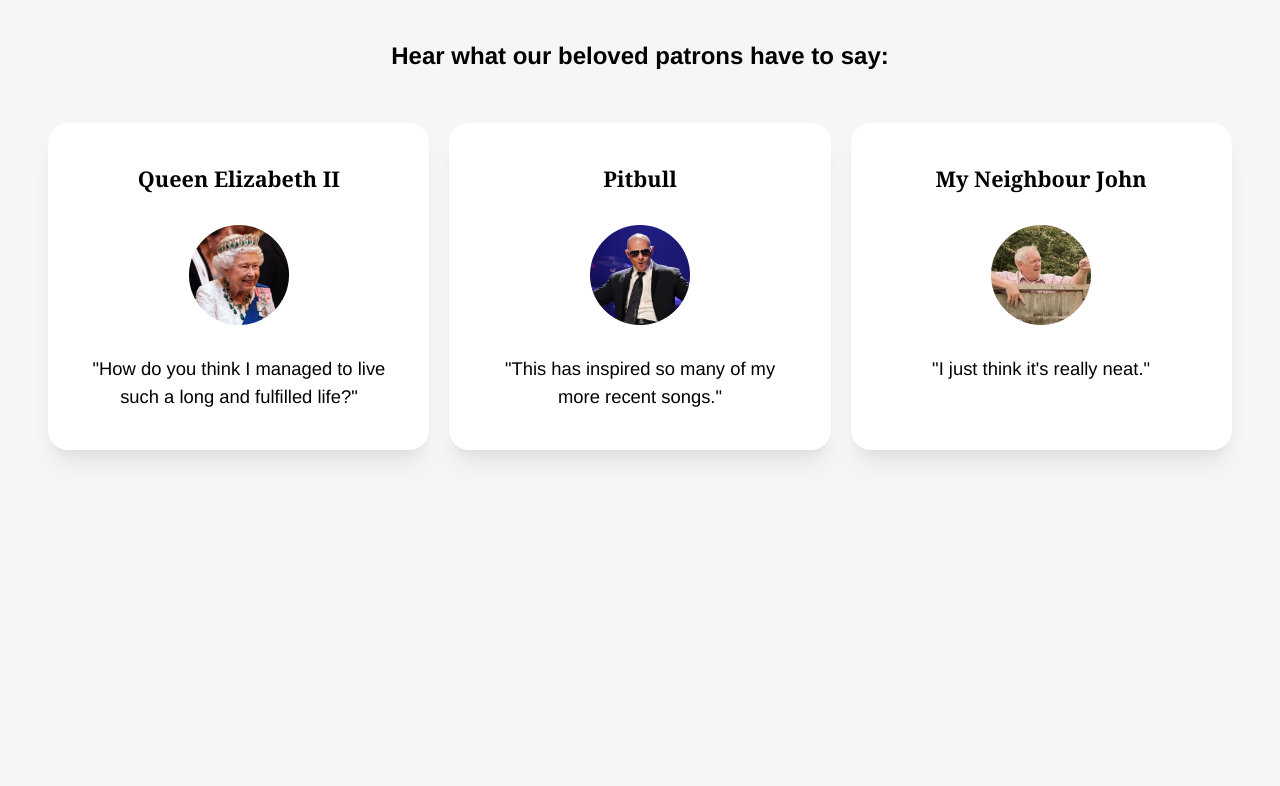
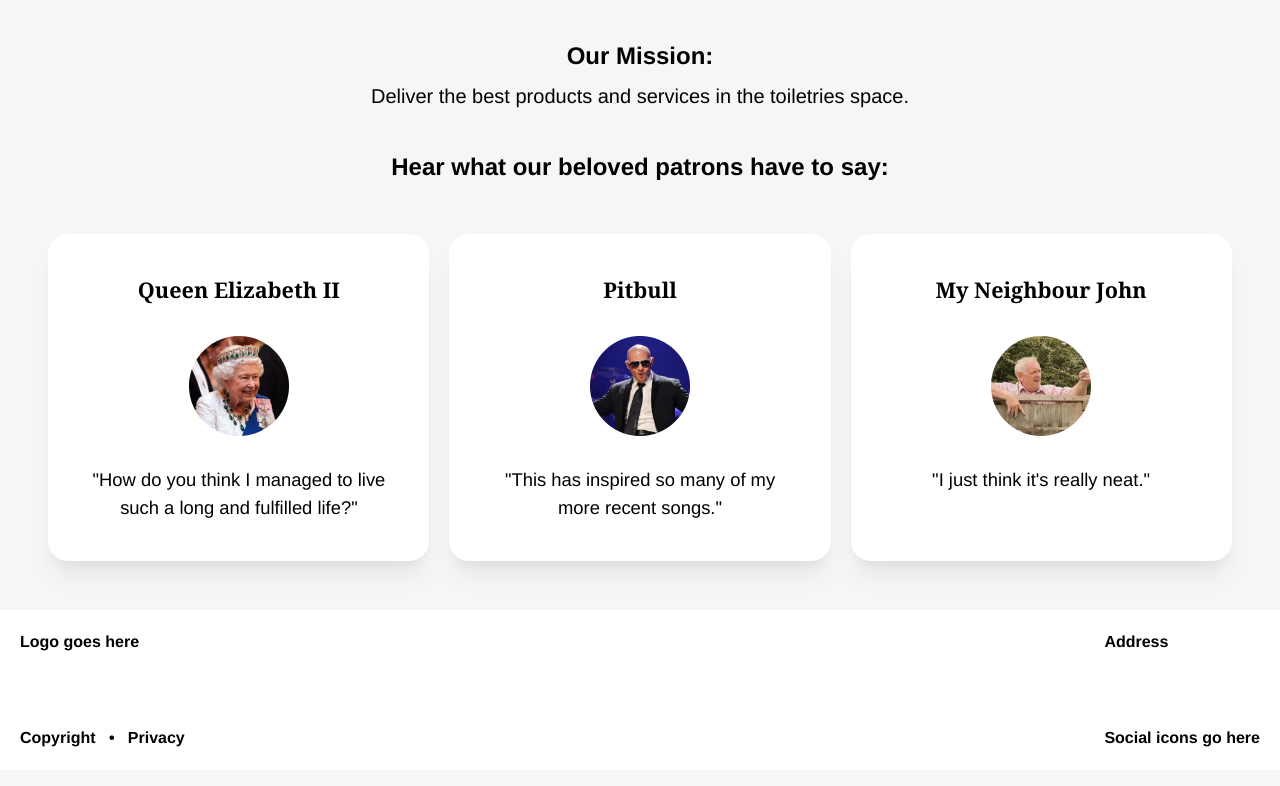
Before and after one commit to LordofMankid/cs-20-midterm, a plain HTML site: page index.html in a window 1280 px wide. Drawn offline with Linux system fonts and the light colour scheme.

Commit message:
added footer template and mission statement (basic styling)

```diff
--- a/index.html
+++ b/index.html
@@ -13,6 +13,8 @@
     <!-- hero image with text -->
 
     <!-- mission statement -->
+    <h1 class="headerText">Our Mission:</h1>
+    <h2 class="headerSubtext">Deliver the best products and services in the toiletries space.</h2>
 
     <!-- carousel of featured products / images -->
 
@@ -39,5 +41,15 @@
     </div>
 
     <!-- footer -->
+    <div class="footer">
+        <div class="footer-box">
+            <h1>Logo goes here</h1>
+            <h1>Copyright &nbsp; • &nbsp; Privacy</h1>
+        </div>
+        <div class="footer-box">
+            <h1>Address</h1>
+            <h1>Social icons go here</h1>
+        </div>
+    </div>
 </body>
 </html>
--- a/styles.css
+++ b/styles.css
@@ -85,8 +85,18 @@ select {
 .headerText {
   text-align: center;
   font-family: "Helvetica", sans-serif;
-  margin: 3vw;
+  margin-block: 3vw;
   font-size: 3vh;
+}
+
+.headerSubtext {
+  text-align: center;
+  font-family: "Helvetica", sans-serif;
+  font-size: 2.5vh;
+  font-weight: normal;
+
+  /* make it closer to the headerText*/
+  margin-top: -2.5vw;
 }
 
 .testimonials {
@@ -127,3 +137,21 @@ select {
   font-weight: normal;
   font-size: 2.3vh;
 }
+
+.footer {
+  height: 20vh;
+  width: 100vw;
+  background-color: white;
+  display: flex;
+  justify-content: space-between;
+}
+
+.footer-box {
+  display: flex;
+  flex-direction: column;
+  justify-content: space-between;
+  font-family: "Helvetica", sans-serif;
+  font-weight: normal;
+  font-size: 1vh;
+  padding: 20px;
+}
```
